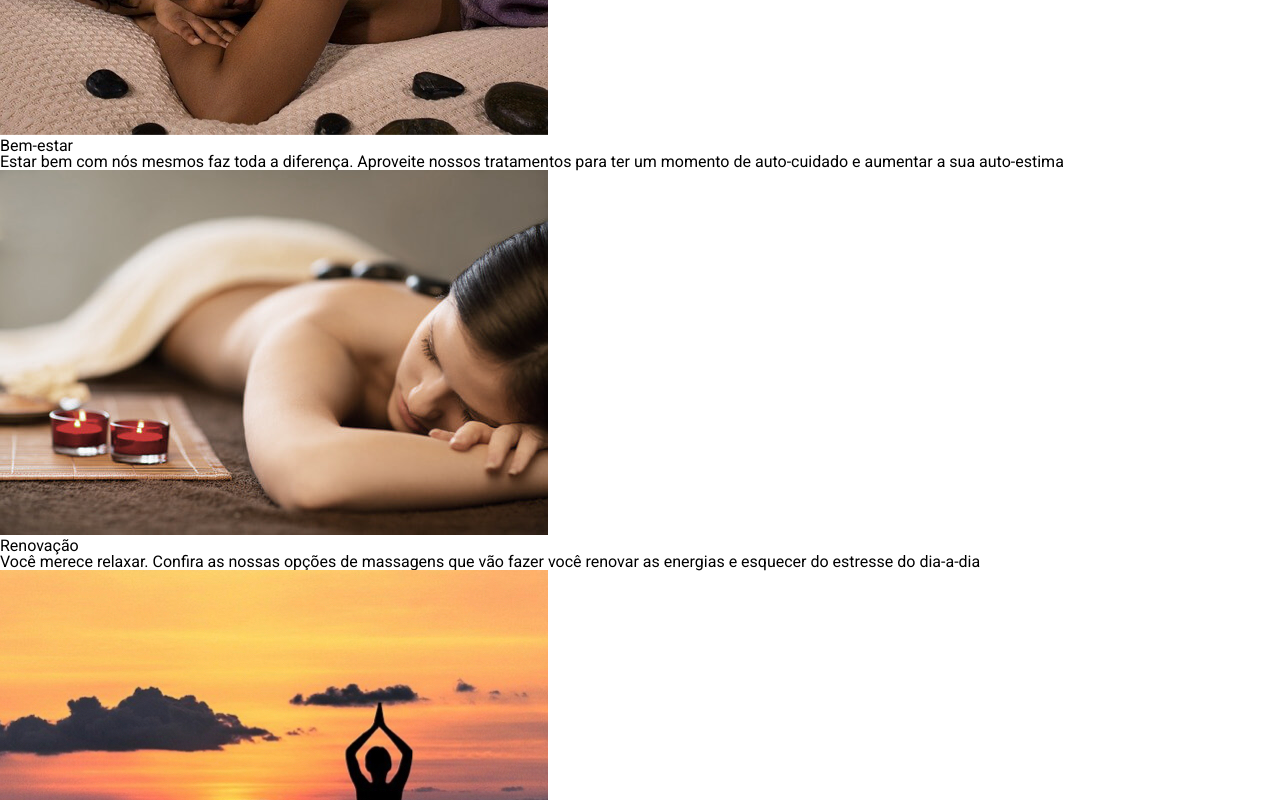
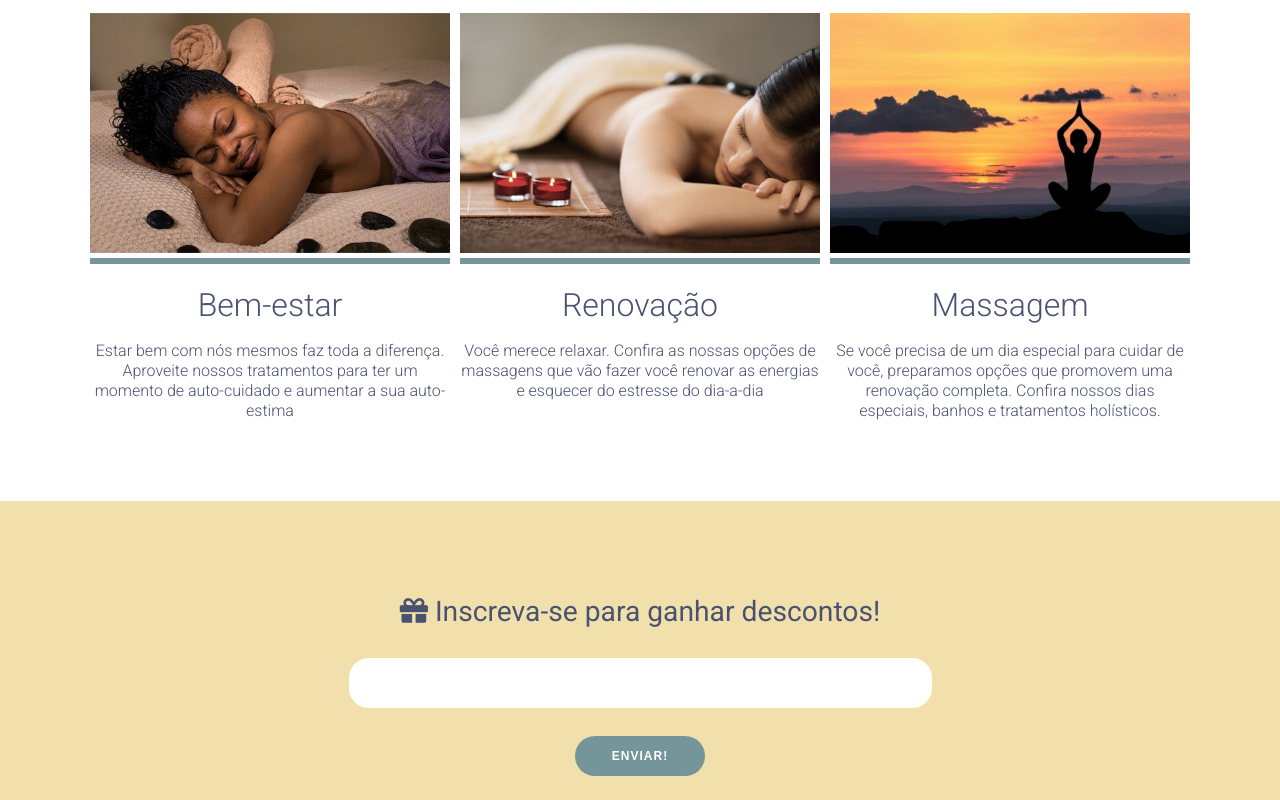
Before and after one commit to Rdfenix/AluraClass, a plain HTML site: page alura-spa-projeto_inicial/index.html in a window 1280 px wide. Shown: the part 660-1460 px from the top of the page. Drawn offline with nearby package versions, Linux system fonts and the light colour scheme.

Commit message:
addin styles in the other secrtions

```diff
--- a/alura-spa-projeto_inicial/index.html
+++ b/alura-spa-projeto_inicial/index.html
@@ -51,12 +51,12 @@
       </section>
     </header>
     <main>
-      <section>
+      <section id="service">
         <h3>O que oferecemos</h3>
         <h4>Uma ampla diversidade de serviços com alto padrão de qualidade</h4>
-        <div>
-          <div>
-            <div>
+        <div class="cards">
+          <div class="card">
+            <div class="img-container">
               <img src="imagens/beleza.jpeg" alt="" />
             </div>
             <h5>Bem-estar</h5>
@@ -66,8 +66,8 @@
               auto-estima
             </p>
           </div>
-          <div>
-            <div>
+          <div class="card">
+            <div class="img-container">
               <img src="imagens/bem-estar.jpeg" alt="" />
             </div>
             <h5>Renovação</h5>
@@ -76,8 +76,8 @@
               fazer você renovar as energias e esquecer do estresse do dia-a-dia
             </p>
           </div>
-          <div>
-            <div>
+          <div class="card">
+            <div class="img-container">
               <img src="imagens/descanso.jpeg" alt="" />
             </div>
             <h5>Massagem</h5>
@@ -89,15 +89,15 @@
           </div>
         </div>
       </section>
-      <section>
-        <div>
+      <section id="discount">
+        <div class="text">
           <h2>
             <i class="fas fa-gift"></i> Inscreva-se para ganhar descontos!
           </h2>
         </div>
-        <div>
+        <div class="subscribe">
           <form action="">
-            <div>
+            <div class="input">
               <input type="email" />
             </div>
             <button>enviar!</button>
--- a/alura-spa-projeto_inicial/styles/abstract/_variables.scss
+++ b/alura-spa-projeto_inicial/styles/abstract/_variables.scss
@@ -5,3 +5,6 @@ $font: "Roboto", sans-serif;
 $primary-color: #495371;
 $secondary-color: #74959a;
 $tertiary-color: #f1e0ac;
+
+// font sizes
+$text-size: 3rem;
--- a/alura-spa-projeto_inicial/styles/components/_banner.scss
+++ b/alura-spa-projeto_inicial/styles/components/_banner.scss
@@ -9,4 +9,21 @@
   justify-content: center;
   align-items: center;
   opacity: 0.9;
+
+  .inner-banner {
+    padding: 3rem;
+    background-color: $tertiary-color;
+    opacity: 0.9;
+    border-radius: 45px;
+
+    h1 {
+      font-size: $text-size;
+      color: $primary-color;
+    }
+
+    h2 {
+      font-size: $text-size / 2;
+      color: $secondary-color;
+    }
+  }
 }
--- /dev/null
+++ b/alura-spa-projeto_inicial/styles/components/_discount.scss
@@ -0,0 +1,61 @@
+@import "../abstract/variables";
+
+#discount {
+  background-color: $tertiary-color;
+  padding: 4rem;
+  text-align: center;
+
+  .text {
+    color: $primary-color;
+
+    h2 {
+      margin: 2rem;
+      font-size: $text-size / 1.7;
+    }
+  }
+
+  .input {
+    margin: 0 auto;
+    width: 575px;
+    border-radius: 20px;
+    border: 4px solid #fff;
+    background-color: #fff;
+
+    input {
+      border-radius: 20px;
+      height: 40px;
+      border: none;
+      width: 540px;
+      outline: none;
+      text-align: center;
+      font-size: 26px;
+    }
+
+    &:hover,
+    &:focus-within {
+      box-shadow: 1px 1px 8px 1px $primary-color;
+      outline: none;
+    }
+  }
+  button {
+    text-transform: uppercase;
+    margin-top: 1.75rem;
+    outline: none;
+    height: 40px;
+    text-align: center;
+    width: 130px;
+    background-color: $secondary-color;
+    color: #fff;
+    letter-spacing: 1px;
+    font-size: 12px;
+    font-weight: bold;
+    cursor: pointer;
+    border: 2px $secondary-color;
+    border-radius: 40px;
+
+    &:hover {
+      color: $secondary-color;
+      background-color: #fff;
+    }
+  }
+}
--- /dev/null
+++ b/alura-spa-projeto_inicial/styles/components/_services.scss
@@ -0,0 +1,55 @@
+@import "../abstract/variables";
+
+#service {
+  margin: 80px;
+
+  h3 {
+    font-size: $text-size / 2.5;
+    color: $secondary-color;
+    text-transform: uppercase;
+    font-weight: 300;
+    text-align: center;
+    margin: 1rem;
+  }
+
+  h4 {
+    text-align: center;
+    font-size: $text-size / 1.2;
+    margin-bottom: 80px;
+    font-weight: 300;
+  }
+
+  .cards {
+    display: flex;
+    justify-content: space-evenly;
+
+    .card {
+      width: 360px;
+      text-align: center;
+
+      .img-container {
+        padding-bottom: 2px;
+        border-bottom: 6px solid $secondary-color;
+
+        img {
+          max-width: 100%;
+        }
+      }
+
+      h5 {
+        font-size: $text-size / 1.5;
+        font-weight: 300;
+        margin-top: 25px;
+        margin-bottom: 20px;
+        color: $primary-color;
+      }
+
+      p {
+        font-size: $text-size / 3;
+        font-weight: 300;
+        color: $primary-color;
+        line-height: 1.25rem;
+      }
+    }
+  }
+}
--- a/alura-spa-projeto_inicial/styles/style.scss
+++ b/alura-spa-projeto_inicial/styles/style.scss
@@ -1,3 +1,5 @@
 @import "./abstract/base";
 @import "./components/navbar";
 @import "./components/banner";
+@import "./components/services";
+@import "./components/discount";
```
Also changed, not shown: alura-spa-projeto_inicial/styles/style.css, 1 other file.
